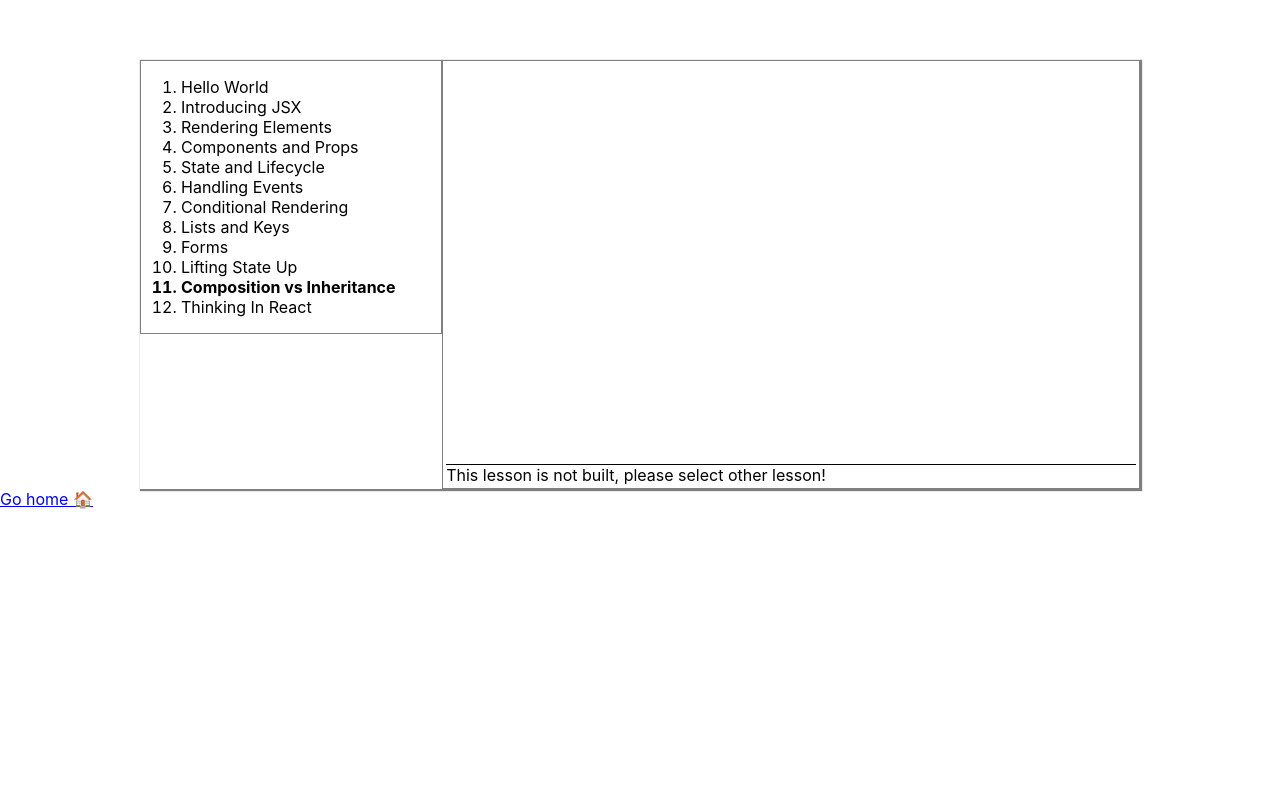
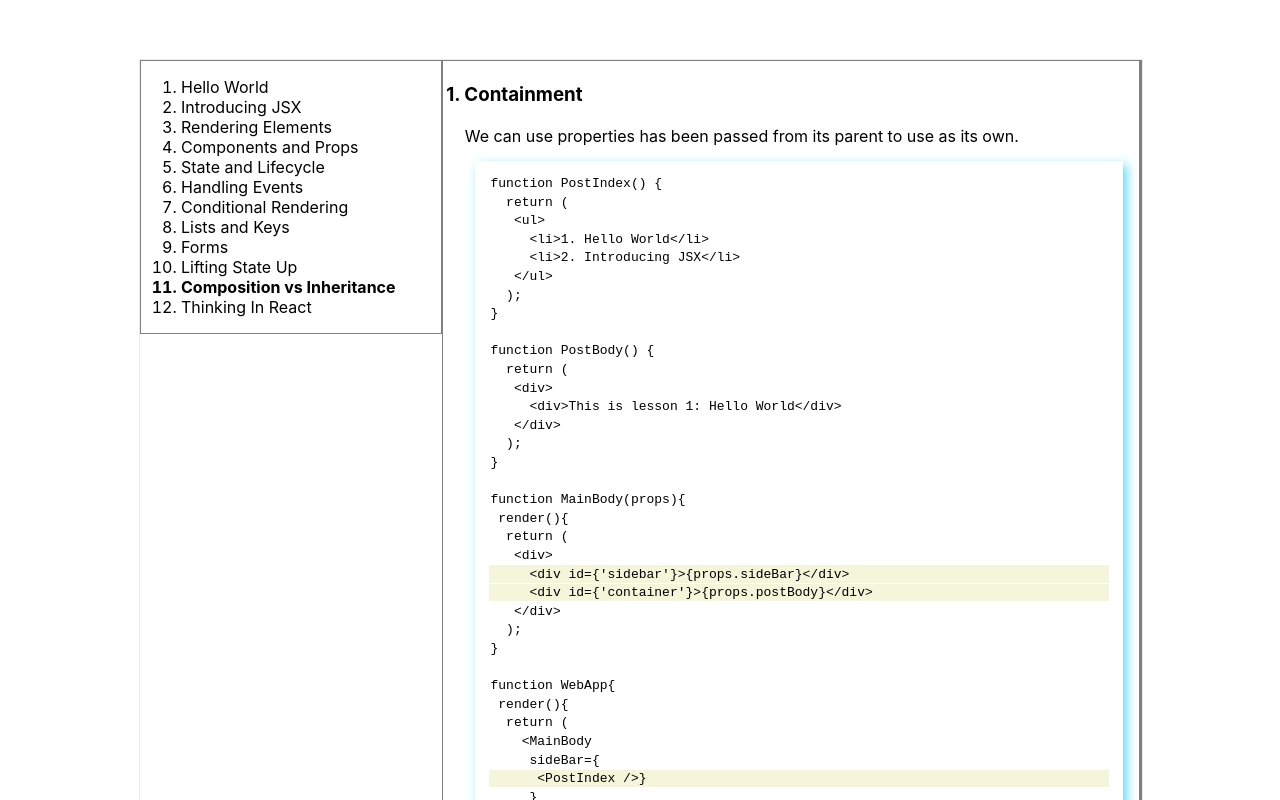
Before and after one commit to hobabe/Reactjs_2022, a React (Create React App) app in the folder Mainconcept/study_reactjs/: page /tuan-react-space in a window 1280 px wide. Both pictures are taken after a click on the item "Composition vs Inheritance". Shown: the top 800 px of the page. Built offline with nearby package versions, Linux system fonts and the light colour scheme.

Commit message:
11. Composition VS Inheritance

```diff
--- a/Mainconcept/study_reactjs/src/tuan/base-components/ReactLessonData.jsx
+++ b/Mainconcept/study_reactjs/src/tuan/base-components/ReactLessonData.jsx
@@ -1,6 +1,7 @@
 
 import HelloWorld from "../react-lesson/t-1-hello-word/HelloWorld";
 import LiftingStateUp from "../react-lesson/t-10-lifting-state-up/LiftingStateUp";
+import CompositionVSInheritance from "../react-lesson/t-11-CompositionVSInheritance/CompositionVSInheritance";
 import IntroducingJSX from "../react-lesson/t-2-IntroducingJSX/IntroducingJSX";
 import RenderingElements from "../react-lesson/t-3-rendering-elements/RenderingElements";
 import ComponentsAndProps from "../react-lesson/t-4-components-and-props/ComponentsAndProps";
@@ -28,7 +29,7 @@ export function reactLessonData(){
       { component: <ListsAndKeys />, id: "ListsAndKeys", text: "Lists and Keys", description: "" },
       { component: <Forms />, id: "Forms", text: "Forms", description: "" },
       { component: <LiftingStateUp />, id: "LiftingStateUp", text: "Lifting State Up", description: "" },
-      { component: null, id: "CompositionVsInheritance", text: "Composition vs Inheritance", description: "" },
+      { component: <CompositionVSInheritance/>, id: "CompositionVsInheritance", text: "Composition vs Inheritance", description: "" },
       { component: null, id: "ThinkingInReact", text: "Thinking In React", description: "" }
     ]
   }
--- /dev/null
+++ b/Mainconcept/study_reactjs/src/tuan/react-lesson/t-11-CompositionVSInheritance/CompositionVSInheritance.jsx
@@ -0,0 +1,79 @@
+function CompositionVSInheritance() {
+  return (
+    <div>
+      <h3>1. Containment</h3>
+      <div className={"context-body"}>
+        <p>We can use properties has been passed from its parent to use as its own.</p>
+        <pre>
+          <p>function PostIndex() {"{"}</p>
+          <p> {" return ("}</p>
+          <p> {"  <ul>"}</p>
+          <p> {"    <li>1. Hello World</li>"}</p>
+          <p> {"    <li>2. Introducing JSX</li>"}</p>
+          <p> {"  </ul>"}</p>
+          <p> {" );"}</p>
+          <p>{"}"}</p>
+          <p> </p>
+          <p>function PostBody() {"{"}</p>
+          <p> {" return ("}</p>
+          <p> {"  <div>"}</p>
+          <p> {"    <div>This is lesson 1: Hello World</div>"}</p>
+          <p> {"  </div>"}</p>
+          <p> {" );"}</p>
+          <p>{"}"}</p>
+          <p> </p>
+          <p>function MainBody(props){"{"}</p>
+          <p>{" render(){ "}</p>
+          <p>{"  return ("}</p>
+          <p> {"  <div>"}</p>
+          <p className={"b-beige"}> {"    <div id={'sidebar'}>{props.sideBar}</div>"}</p>
+          <p className={"b-beige"}> {"    <div id={'container'}>{props.postBody}</div>"}</p>
+          <p> {"  </div>"}</p>
+          <p>{"  );"}</p>
+          <p>{"}"}</p>
+          <p> </p>
+          <p>function WebApp{"{"}</p>
+          <p>{" render(){ "}</p>
+          <p>{"  return ("}</p>
+          <p> {"   <MainBody"}</p>
+          <p> {"    sideBar={"}</p>
+          <p className={"b-beige"}> {"     <PostIndex />}"}</p>
+          <p> {"    }"}</p>
+          <p> {"    postBody={"}</p>
+          <p className={"b-beige"}> {"     <PostBody />}"}</p>
+          <p> {"    }/>"}</p>
+          <p>{"  );"}</p>
+          <p>{"}"}</p>
+        </pre>
+        <h6>WebApp component can implement like this:</h6>
+        <pre>
+          <p>function WebApp{"{"}</p>
+          <p>{" render(){ "}</p>
+          <p>{"  return ("}</p>
+          <p> {"   <MainBody>"}</p>
+          <p className={"b-beige"}> {"     <PostIndex />"}</p>
+          <p className={"b-beige"}> {"     <PostBody />"}</p>
+          <p> {"   </MainBody>"}</p>
+          <p>{"  );"}</p>
+          <p>{"}"}</p>
+        </pre>
+        <hr />
+
+        <h3>2. Specialization</h3>
+        <div className={"context-body"}>
+          <p>MainBody component above can be a part of many project because it like template!</p>
+        </div>
+        <hr />
+
+        <h3>3. So What About Inheritance</h3>
+        <div className={"context-body"}>
+          <p>One thing to say: Props and composition give you all the flexibility you need to customize a component.</p>
+          <p>One thing to see: Facebook said: they haven't found any case to use inheritance.</p>
+          <p>If you want to resuse non-UI functionality between components, we suggest extracting it into seprate JavaScript module.</p>
+        </div>
+      </div>
+    </div>
+  );
+}
+
+export default CompositionVSInheritance;
```
